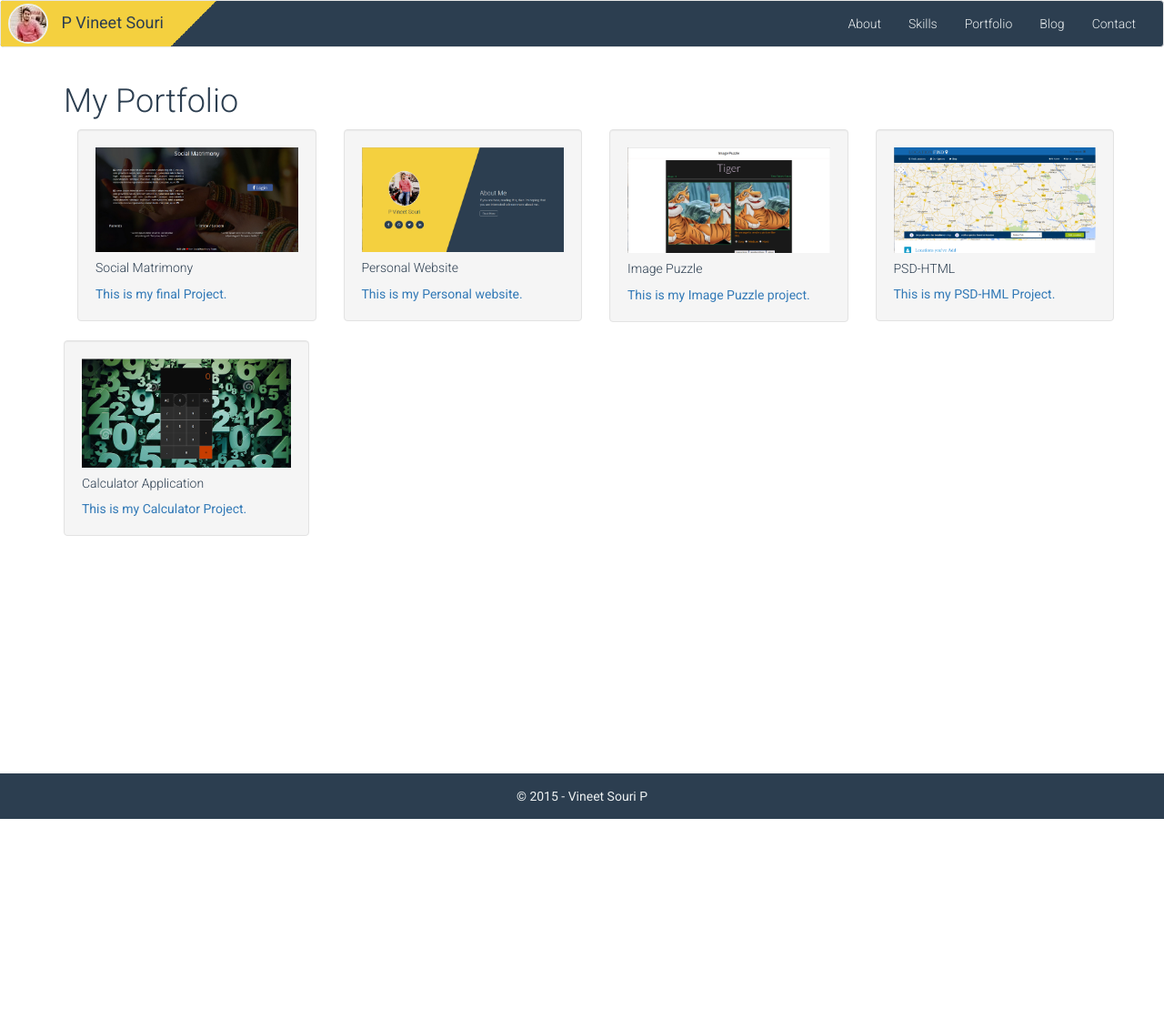
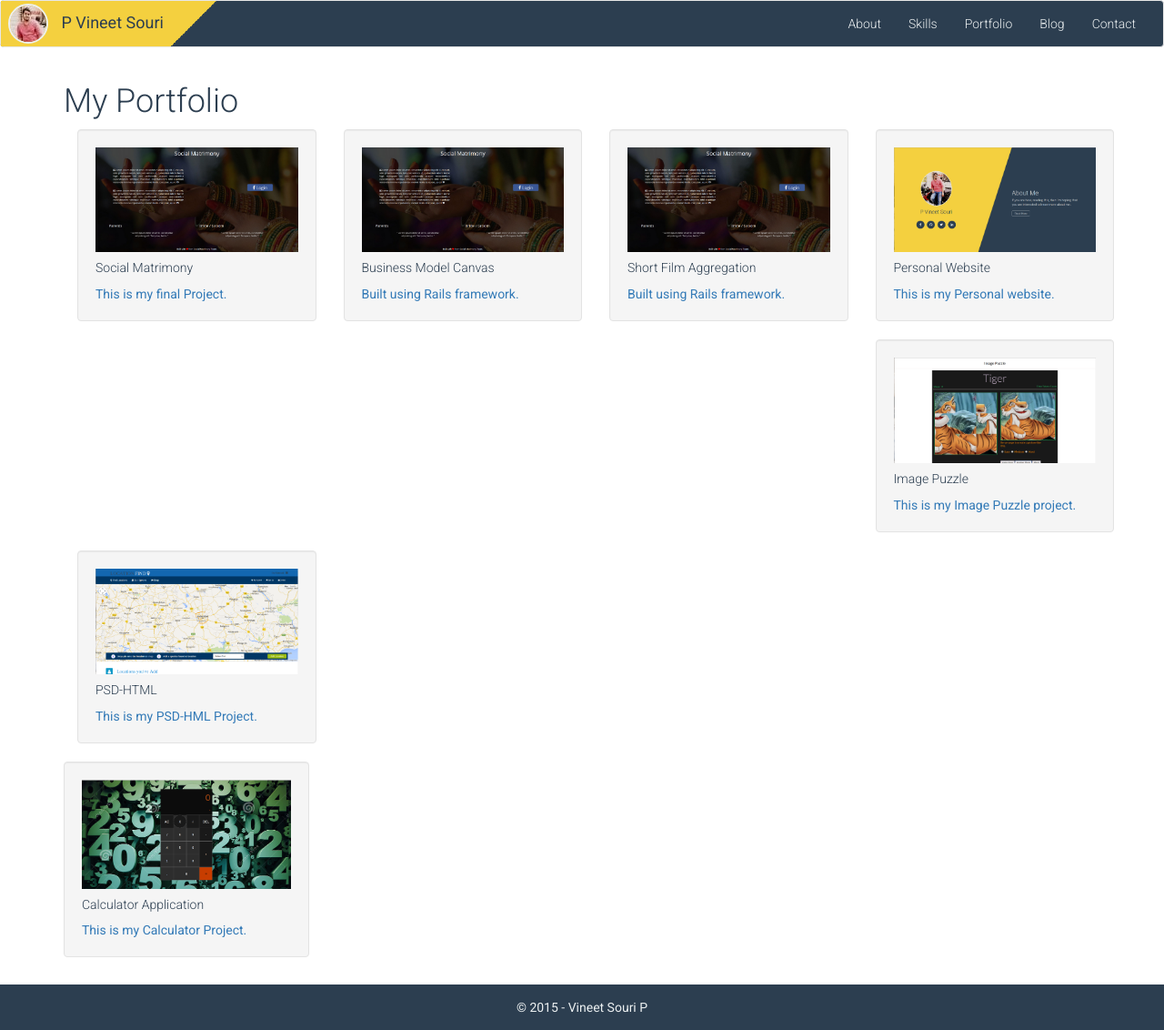
Before and after one commit to vineetsouri/vineetsouri.github.io, a Jekyll site: the page built from portfolio.html, in a window 1280 px wide. Shown: the whole page at 91% size. Built offline with Jekyll 4.4.1, drawn with Linux system fonts in a browser that asks for light colours; nearby versions of some CDN libraries; before the commit the page ends 900 px from its top, so only the background shows below that.

Commit message:
Added 2 more projects to portfolio

```diff
--- a/portfolio.html
+++ b/portfolio.html
@@ -19,6 +19,32 @@ permalink: /portfolio/
               </div>
               <h5>Social Matrimony</h5>
               <div class="hidden-xs">This is my final Project.</div>
+            </div>
+          </div>
+        </div>
+      </a>
+      <a target="_blank" href="https://businessmodelcanvass.herokuapp.com">
+        <div class="project">
+          <div class="proect_content col-xs-6 col-sm-4 col-md-3">
+            <div class="well">
+              <div class="logo_container">
+                <img alt="BMC" class="img-responsive" src="/images/sm.png" />
+              </div>
+              <h5>Business Model Canvas</h5>
+              <div class="hidden-xs">Built using Rails framework.</div>
+            </div>
+          </div>
+        </div>
+      </a>
+      <a target="_blank" href="myshortfilm.herokuapp.com">
+        <div class="project">
+          <div class="proect_content col-xs-6 col-sm-4 col-md-3">
+            <div class="well">
+              <div class="logo_container">
+                <img alt="SFA" class="img-responsive" src="/images/sm.png" />
+              </div>
+              <h5>Short Film Aggregation</h5>
+              <div class="hidden-xs">Built using Rails framework.</div>
             </div>
           </div>
         </div>
```
